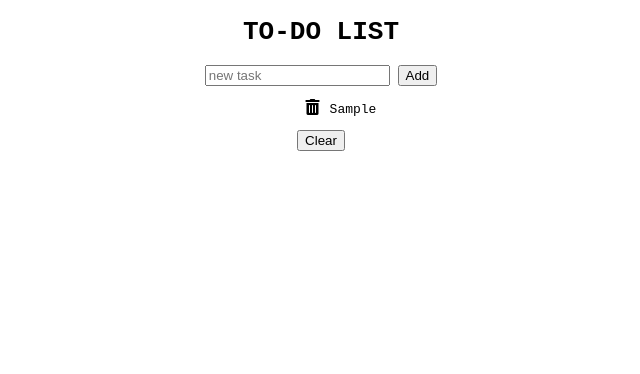
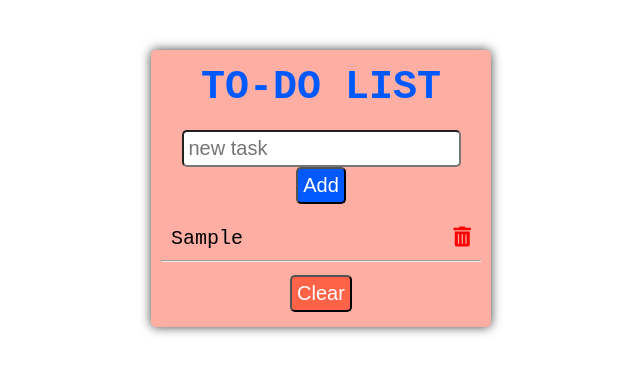
Before and after one commit to iliev-nikola/todo-list-app, a website: page index.html in a window 1280 px wide. Both pictures are taken after typing "Sample" into the empty fields and a click on the button "Add". Shown: the whole page, without its empty margins (319-959 px from the left). Drawn offline with nearby package versions, Linux system fonts and the light colour scheme.

Commit message:
adding basic CSS styles

```diff
--- a/assets/css/style.css
+++ b/assets/css/style.css
@@ -3,29 +3,97 @@ body {
   font-family: monospace;
 }
 
-#list {
-  padding: 0;
-  margin: 5px 5px 0 5px;
+#main {
+  width: 320px;
+  margin: 50px auto;
+  border-radius: 5px;
+  padding: 5px 10px;
+  background-color: rgb(255, 174, 164);
+  box-shadow: 0px 0px 11px 0px rgba(0, 0, 0, 0.75);
 }
 
-li {
+#title {
+  margin: 10px 0;
+  font-size: 40px;
+  font-weight: 600;
+  color: rgb(0, 89, 255);
+}
+
+#form {
+  margin: 20px 0;
+}
+
+#inputValue,
+button {
+  font-size: 20px;
+  border-radius: 5px;
+  padding: 5px;
+}
+
+#submitBtn {
+  color: white;
+  outline: none;
+  background-color: rgb(0, 89, 255);
   cursor: pointer;
+}
+
+#submitBtn:hover {
+  background-color: rgb(3, 52, 143);
+}
+
+#clearBtn {
+  color: white;
+  outline: none;
+  background-color: tomato;
+  cursor: pointer;
+  margin: 10px auto;
+}
+
+#clearBtn:hover {
+  background-color: rgb(226, 46, 14);
+}
+
+#table {
+  padding: 0;
+}
+
+.list-item {
   list-style: none;
   margin-bottom: 5px;
+  display: flex;
+  justify-content: space-between;
+  font-size: 20px;
+  padding: 3px 10px;
 }
 
-li > p {
+.title-text {
   display: inline;
-  margin-left: 10px;
+  margin: 0;
+  cursor: pointer;
+  width: 100%;
+  text-align: left;
+  overflow-wrap: anywhere;
 }
 
-.content {
-  width: 220px;
+.title-text:hover {
+  color: rgb(98, 95, 95);
+}
+
+#infoText {
+  margin: 20px auto;
+  font-size: 24px;
+}
+
+#content {
   margin: 0 auto;
-  text-align: left;
   position: relative;
 }
 
-.button {
-  text-align: right;
+.fa-trash-alt {
+  color: red;
+  cursor: pointer;
 }
+
+.fa-trash-alt:hover {
+  color: rgb(173, 7, 7);
+}
--- a/assets/js/constants.js
+++ b/assets/js/constants.js
@@ -2,3 +2,4 @@ const INPUT = document.getElementById('inputValue');
 const SUBMIT_BTN = document.getElementById('submitBtn');
 const CLEAR_BTN = document.getElementById('clearBtn');
 const RECYCLE_BINS = document.getElementsByClassName('fa-trash-alt');
+const CONTENT = document.getElementById('content');
--- a/assets/js/userController.js
+++ b/assets/js/userController.js
@@ -6,7 +6,9 @@
     SUBMIT_BTN.addEventListener('click', (e) => {
         e.preventDefault();
         if (INPUT.value.trim()) {
-            userStorage.add(INPUT.value.trim(), utils.create_UUID());
+            let value = INPUT.value.trim();
+            value = value[0].toUpperCase() + value.substring(1);
+            userStorage.add(value, utils.create_UUID());
             utils.printTodos();
             onTodoClick();
             INPUT.value = '';
@@ -26,12 +28,14 @@
                 userStorage.remove(e.target.dataset.id);
                 const parent = binsArr[i].parentElement.parentElement;
                 const child = binsArr[i].parentElement;
+                parent.removeChild(child.nextElementSibling);
                 parent.removeChild(child);
+                utils.ifNoTodosAdded();
             });
 
             binsArr[i].dataset.id = todos[i].uuid;
 
-            binsArr[i].nextElementSibling.addEventListener('click', (e) => {
+            binsArr[i].previousElementSibling.addEventListener('click', (e) => {
                 if (e.target.style.textDecoration === 'line-through') {
                     e.target.style.textDecoration = 'none';
                 } else {
--- a/assets/js/utils.js
+++ b/assets/js/utils.js
@@ -10,6 +10,11 @@ const utils = (function () {
         const template = Handlebars.compile(source);
         const html = template(todos);
         content.innerHTML = html;
+        if (todos.length) {
+            CLEAR_BTN.style.display = 'block';
+        } else {
+            CLEAR_BTN.style.display = 'none';
+        }
     }
 
     function create_UUID() {
@@ -23,9 +28,22 @@ const utils = (function () {
         return uuid;
     }
 
+    function ifNoTodosAdded() {
+        if (utils.getItem('todos').length) {
+            CLEAR_BTN.style.display = 'block';
+        } else {
+            CLEAR_BTN.style.display = 'none';
+            const h2 = document.createElement('h2');
+            h2.innerText = 'No todos added yet...';
+            h2.id = 'infoText';
+            CONTENT.appendChild(h2);
+        }
+    }
+
     return {
         getItem,
         printTodos,
-        create_UUID
+        create_UUID,
+        ifNoTodosAdded
     }
 })();
--- a/index.html
+++ b/index.html
@@ -11,30 +11,33 @@
         <link rel="stylesheet" href="./assets/css/style.css">
     </head>
     <body>
-        <h1>TO-DO LIST</h1>
+        <div id="main">
+            <h1 id="title">TO-DO LIST</h1>
             <form action="" id="form">
                 <input type="text" placeholder="new task" id="inputValue">
                 <button id="submitBtn">Add</button>
             </form>
             <div id="content"></div>
             <button id="clearBtn">Clear</button>
+        </div>
 
         <!-- Handlebars Templating -->
         <script id="source" type="text/x-handlebars-template">
             {{#if this}}
-            <ul>
+            <ul id="table">
                 {{#each this}}
-                <li><i class="fas fa-trash-alt"></i><p class="title-text">{{this.title}}</p></li>
+                <li class="list-item"><p class="title-text">{{this.title}}</p><i class="fas fa-trash-alt"></i></li>
+                <hr>
                 {{/each}}
             </ul>
             {{else}}
-            <h2>No todos added yet...</h2>
+            <h2 id="infoText">No todos added yet...</h2>
             {{/if}}
         </script>
         <!-- JavaScript -->
         <script src="./node_modules/handlebars/dist/handlebars.min.js"></script>
+        <script src="./assets/js/constants.js"></script>
         <script src="./assets/js/utils.js"></script>
-        <script src="./assets/js/constants.js"></script>
         <script src="./assets/js/userModel.js"></script>
         <script src="./assets/js/userController.js"></script>
     </body>
```
Lines whose indentation alone changed are shown as unchanged.
